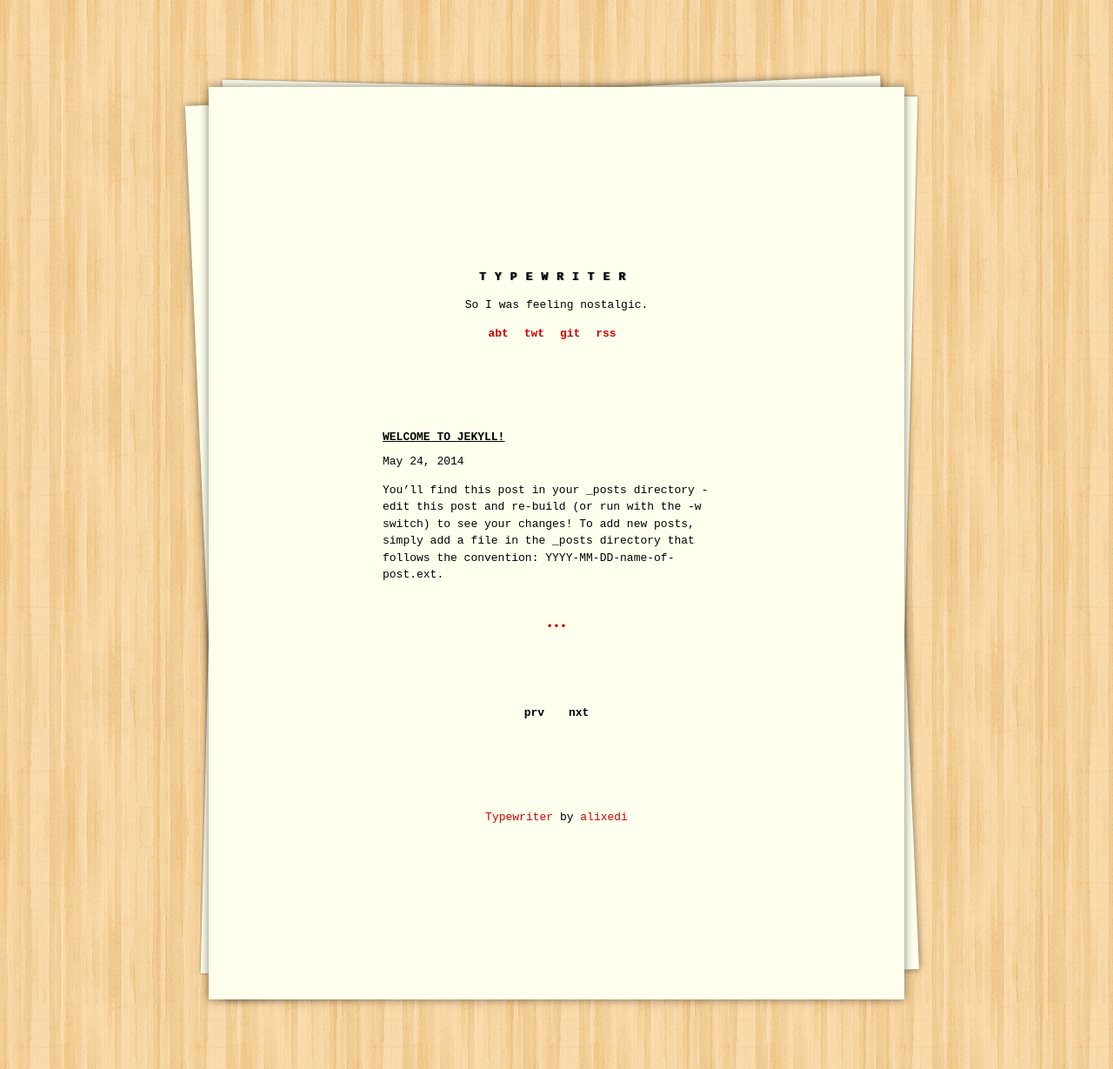
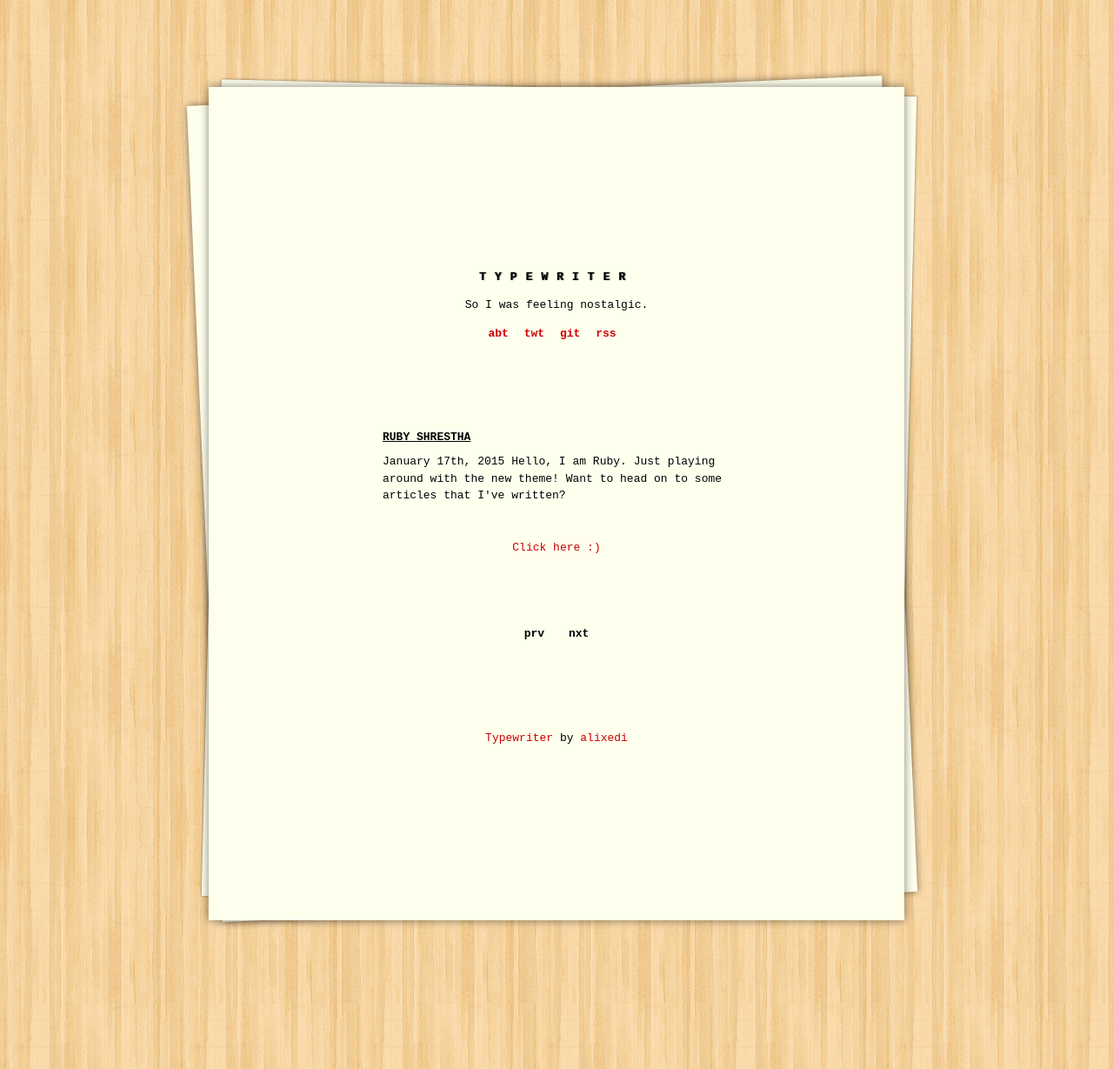
Before and after one commit to SthaR/SthaR.github.io, a Jekyll site: the page built from index.html, in a window 1280 px wide. Shown: the whole page at 87% size. Built offline with Jekyll 4.4.1, drawn with Linux system fonts in a browser that asks for light colours; the list of posts is cut into pages by our own code.

Commit message:
Update index.html

```diff
--- a/index.html
+++ b/index.html
@@ -6,16 +6,14 @@ title: Home
 <div class="home">
 
   <ul class="posts">
-    {% for post in paginator.posts %}
     <li>
-      <h1 >{{ post.title }}</h1>
-      <span>{{ post.date | date: "%b %-d, %Y" }}</span>
-      {{ post.excerpt }}
+      <h1 >Ruby Shrestha</h1>
+      <span>January 17th, 2015</span>
+      Hello, I am Ruby. Just playing around with the new theme! Want to head on to some articles that I've written?
       <div class="continue">
-        <a href="{{ post.url | prepend: site.baseurl }}">&bull;&bull;&bull;</a>
+        <a href="http://dwitnews.com/author/ruby">Click here :)</a>
       </div>
     </li>
-    {% endfor %}
   </ul>
 
   <div class="pagination">
```
